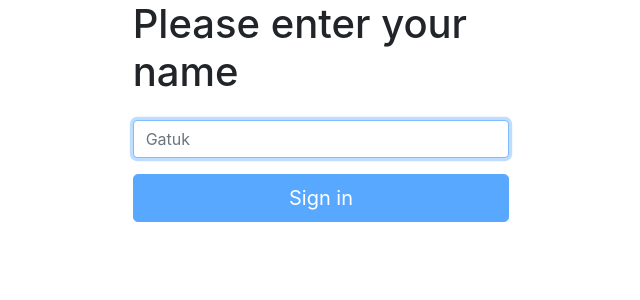
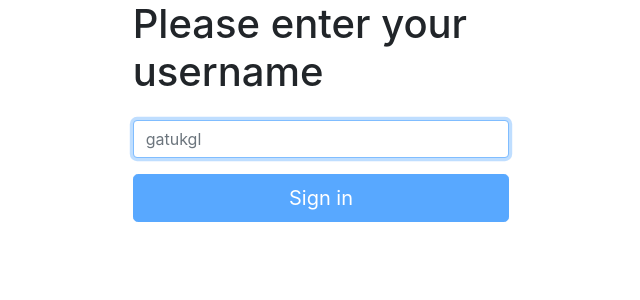
Before and after one commit to gatukgl/timely-frontend, a React (Create React App) app: page / in a window 1280 px wide. Shown: the top 300 px of the page, without its empty margins (319-959 px from the left). Built offline with nearby package versions, Linux system fonts and the light colour scheme.

Commit message:
:recycle: Change name to username :bear:

```diff
--- a/src/App.js
+++ b/src/App.js
@@ -14,6 +14,7 @@ class App extends React.Component {
     allTasks: [],
     task: '',
     category: '',
+    username: '',
     isWatchStarted: false,
     startAt: '',
     endAt: ''
@@ -31,6 +32,7 @@ class App extends React.Component {
       id: task.id,
       name: task.name,
       category: task.category,
+      username: task.username,
       startDate: startDate,
       startTime: startTime,
       endTime: endTime
@@ -71,9 +73,11 @@ class App extends React.Component {
       this.setState({ startAt: currentDateTime })
     } else {
       this.setState({ endAt: currentDateTime })
+      const username = window.sessionStorage.getItem('username')
       const task = {
         name: this.state.task,
         category: this.state.category,
+        username: username,
         started_at: this.state.startAt,
         ended_at: currentDateTime
       }
--- a/src/Login.js
+++ b/src/Login.js
@@ -7,13 +7,13 @@ class Login extends React.Component {
   }
 
   onChange = (event) => {
-    this.setState({ name: event.target.value })
+    this.setState({ username: event.target.value })
   }
 
   onClickSubmit = (event) => {
     event.preventDefault()
     this.props.history.push('/main')
-    window.sessionStorage.setItem('name', this.state.name)
+    window.sessionStorage.setItem('username', this.state.username)
   }
 
   render() {
@@ -23,21 +23,21 @@ class Login extends React.Component {
         <div className='col'>
           <div className='container'>
             <form className='form-signin '>
-              <h1 className='mb-4'>Please enter your name</h1>
+              <h1 className='mb-4'>Please enter your username</h1>
               <input
                 type='text'
-                id='name'
+                id='username'
                 className='form-control mb-3'
-                placeholder='Gatuk'
+                placeholder='gatukgl'
                 required
                 autoFocus
-                value={this.state.name}
+                value={this.state.username}
                 onChange={this.onChange}
               />
 
               <button
                 className='btn btn-lg btn-primary btn-block'
-                disabled={!this.state.name}
+                disabled={!this.state.username}
                 onClick={this.onClickSubmit}
               >
                 Sign in
--- a/src/NavBar.js
+++ b/src/NavBar.js
@@ -1,13 +1,13 @@
 import React from 'react'
 
 export const NavBar = () => {
-  const name = window.sessionStorage.getItem('name')
+  const username = window.sessionStorage.getItem('username')
   return (
     <nav className='navbar fixed-top navbar-dark bg-dark'>
       <a className='navbar-brand' href='.'>
         Timely
       </a>
-      <div className='text-white'>{name}</div>
+      <div className='text-white'>{username}</div>
     </nav>
   )
 }
--- a/src/Task.js
+++ b/src/Task.js
@@ -14,6 +14,7 @@ export const Task = ({ task, removeTask }) => (
         <span>{task.name}</span>
         <span className='ml-2 badge badge-info'>{task.category}</span>
       </div>
+      <div className='col'>{`${task.username}`}</div>
       <div className='col'>{`${getCurrentDate()}`}</div>
       <div className='col'>{`${task.startTime} - ${task.endTime}`}</div>
       <div className=''>
```
